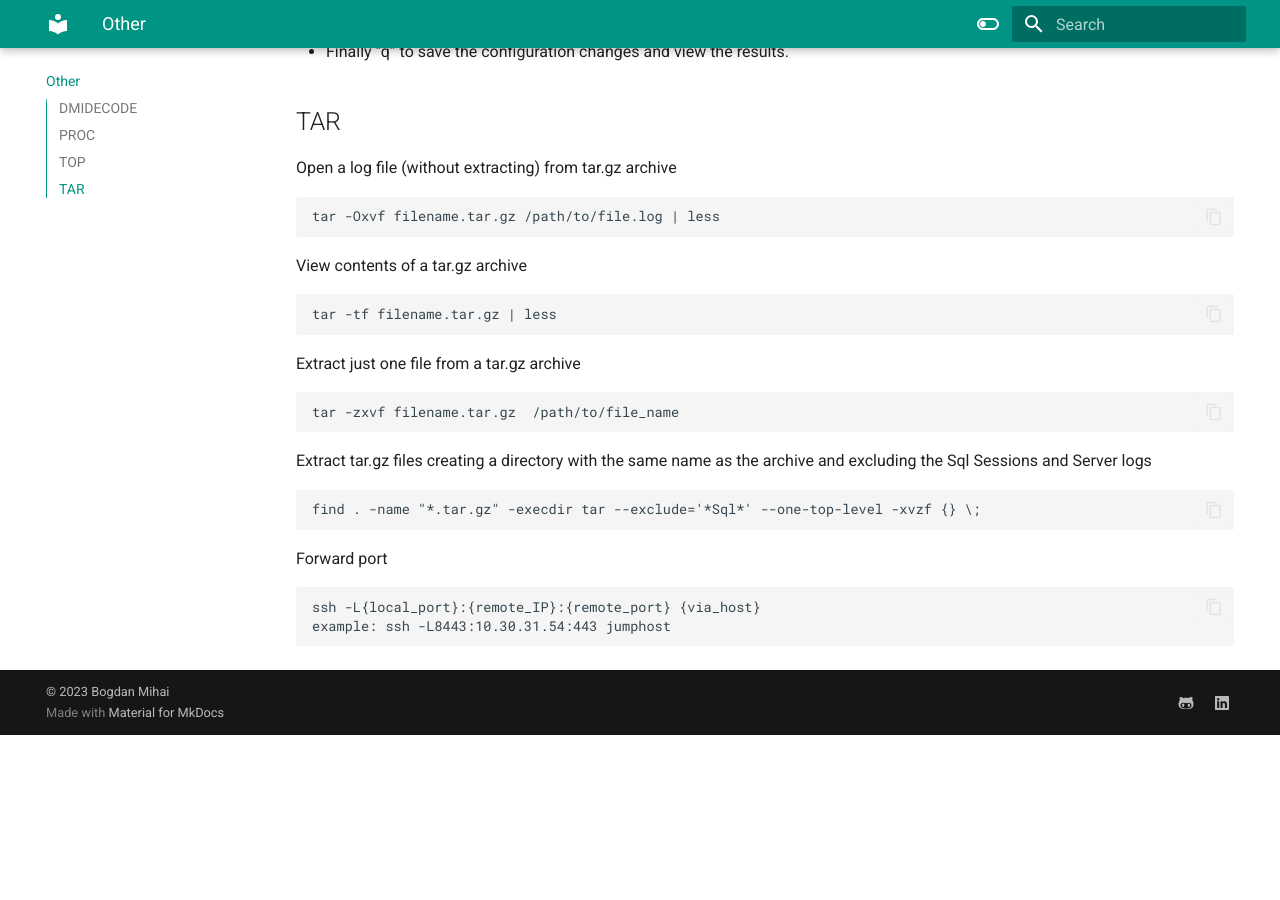
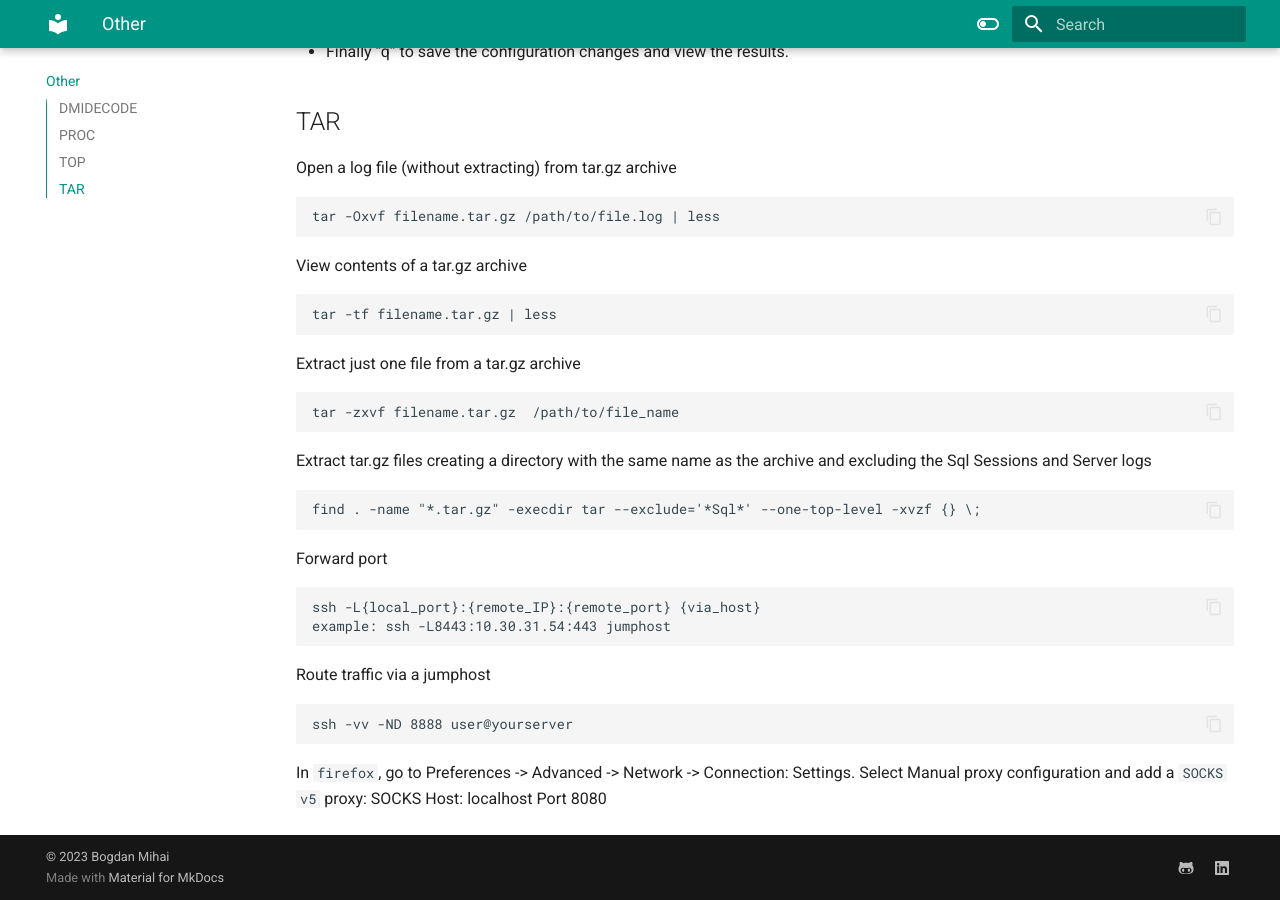
Before and after one commit to b-mihai/exasol-docs, an MkDocs documentation site: the page built from docs/Other.md, in a window 1280 px wide and 900 px high, scrolled down 1809 px. Built offline with MkDocs 1.6.1 and Material for MkDocs 9.7.7, drawn with Linux system fonts in a browser that asks for light colours; before the commit the page ends 2544 px from its top, so only the background shows below that.

Commit message:
Update Other.md

````diff
--- a/docs/Other.md
+++ b/docs/Other.md
@@ -91,3 +91,10 @@ Forward port
 ssh -L{local_port}:{remote_IP}:{remote_port} {via_host}
 example: ssh -L8443:10.30.31.54:443 jumphost
 ```
+Route traffic via a jumphost
+```
+ssh -vv -ND 8888 user@yourserver
+```
+In `firefox`, go to Preferences -> Advanced -> Network -> Connection: Settings.
+Select Manual proxy configuration and add a `SOCKS v5` proxy:
+SOCKS Host:   localhost    Port 8080
````
